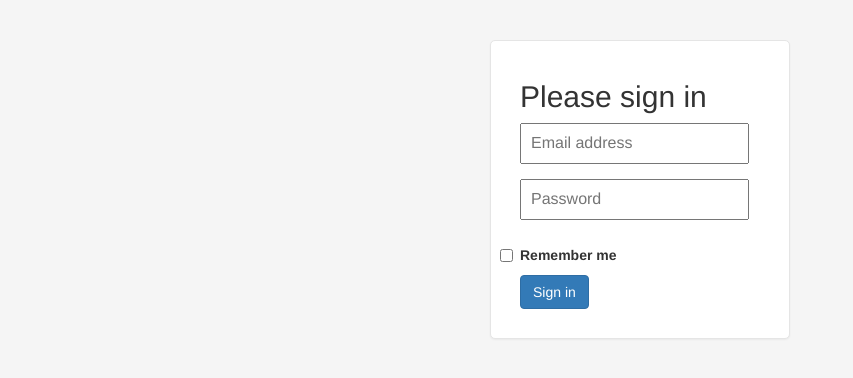
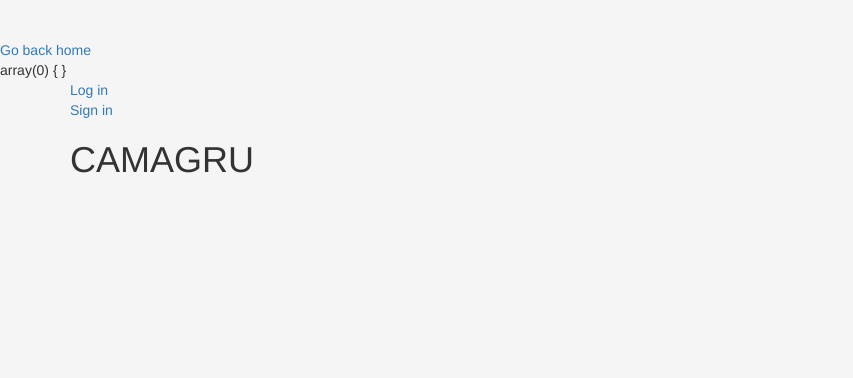
Before and after one commit to mathieu-talarian/Camagru, a PHP site: page /Cam2/public/index.php in a window 1280 px wide. Shown: the top 378 px of the page, without its empty margins (0-853 px from the left). Run offline with PHP 8.4, Linux system fonts and the light colour scheme.

Commit message:
on continue

```diff
--- a/Cam2/app/Autoloader.php
+++ b/Cam2/app/Autoloader.php
@@ -1,4 +1,5 @@
 <?php
+namespace App;
 
 class Autoloader {
 
@@ -10,11 +11,9 @@ class Autoloader {
 
 
   static function autoload($class) {
-    $class = str_replace(__NAMESPACE__, '\\', '', $class);
+    $class = str_replace(__NAMESPACE__ . '\\', '', $class);
     require __DIR__. '/'  .$class . '.php';
   }
-
-
 }
 
 ?>
--- /dev/null
+++ b/Cam2/app/Setupdb.php
@@ -0,0 +1,28 @@
+<?php
+namespace App;
+
+class Setupdb {
+
+  private $dbh;
+  private $user = "mmoullec";
+  private $pass = "";
+
+ public function createdb ($user, $pass) {
+    try {
+      $this->dbh = new \PDO('mysql:host=localhost', $user, $pass);
+}
+      catch (\PDOException $e) {
+  print "Erreur !: " . $e->getMessage() . "<br/>";
+  die();
+    }
+    if (isset($this->dbh)) {
+      $this->dbh->query('CREATE database if not exists camagru_db');
+    }
+  }
+
+  public function get_dbh() {
+    return ($this->dbh);
+  }
+}
+
+ ?>
--- a/Cam2/pages/Template/default.php
+++ b/Cam2/pages/Template/default.php
@@ -2,7 +2,7 @@
 <html lang="en">
   <head>
     <meta charset="utf-8">
-    <title>Sign in &middot; Twitter Bootstrap</title>
+    <title>Camagru</title>
     <meta name="viewport" content="width=device-width, initial-scale=1.0">
     <meta name="description" content="">
     <meta name="author" content="">
@@ -44,18 +44,5 @@
   </head>
   <body>
     <?= $content; ?>
-<!--
-    <div class="container">
-      <form class="form-signin">
-        <h2 class="form-signin-heading">Please sign in</h2>
-        <input type="text" class="input-block-level" placeholder="Email address">
-        <input type="password" class="input-block-level" placeholder="Password">
-        <label class="checkbox">
-          <input type="checkbox" value="remember-me"> Remember me
-        </label>
-        <button class="btn btn-large btn-primary" type="submit">Sign in</button>
-      </form>
-    </div>
--->
   </body>
 </html>
--- a/Cam2/pages/home.php
+++ b/Cam2/pages/home.php
@@ -1,60 +1,21 @@
-<!DOCTYPE html>
-<html lang="en">
-  <head>
-    <meta charset="utf-8">
-    <title>Sign in &middot; Twitter Bootstrap</title>
-    <meta name="viewport" content="width=device-width, initial-scale=1.0">
-    <meta name="description" content="">
-    <meta name="author" content="">
+    <div class="container">
+      <?php
 
-    <link href="https://maxcdn.bootstrapcdn.com/bootstrap/3.3.7/css/bootstrap.min.css" rel="stylesheet">
-    <style type="text/css">
-      body {
-        padding-top: 40px;
-        padding-bottom: 40px;
-        background-color: #f5f5f5;
+        //   echo '$_SESSION</br>';
+        //   var_dump($_SESSION);
+        // echo '</br>';
+        //
+        //   echo '$_POST</br>';
+        //   var_dump($_POST);
+        //   echo '</br>';
+
+      if (!isset($_SESSION['name'])) {
+        echo '<a href="index.php?p=login">Log in</a></br>';
+        echo '<a href="index.php?p=signin">Sign in</a></br>';
       }
-
-      .form-signin {
-        max-width: 300px;
-        padding: 19px 29px 29px;
-        margin: 0 auto 20px;
-        background-color: #fff;
-        border: 1px solid #e5e5e5;
-        -webkit-border-radius: 5px;
-           -moz-border-radius: 5px;
-                border-radius: 5px;
-        -webkit-box-shadow: 0 1px 2px rgba(0,0,0,.05);
-           -moz-box-shadow: 0 1px 2px rgba(0,0,0,.05);
-                box-shadow: 0 1px 2px rgba(0,0,0,.05);
+      else {
+        echo 'Bonjour' . $_SESSION['name'] . '</br>';
       }
-      .form-signin .form-signin-heading,
-      .form-signin .checkbox {
-        margin-bottom: 10px;
-      }
-      .form-signin input[type="text"],
-      .form-signin input[type="password"] {
-        font-size: 16px;
-        height: auto;
-        margin-bottom: 15px;
-        padding: 7px 9px;
-      }
-
-    </style>
-  </head>
-  <body>
-
-    <div class="container">
-      <form class="form-signin">
-        <h2 class="form-signin-heading">Please sign in</h2>
-        <input type="text" class="input-block-level" placeholder="Email address">
-        <input type="password" class="input-block-level" placeholder="Password">
-        <label class="checkbox">
-          <input type="checkbox" value="remember-me"> Remember me
-        </label>
-        <button class="btn btn-large btn-primary" type="submit">Sign in</button>
-      </form>
+      ?>
+        <h1>CAMAGRU</h1>
     </div>
-
-  </body>
-</html>
--- a/Cam2/public/index.php
+++ b/Cam2/public/index.php
@@ -1,8 +1,16 @@
 <?php
 
+session_start();
 require('../app/Autoloader.php');
 
-Autoloader::register();
+\App\Autoloader::register();
+$db = new \App\Setupdb;
+$db->createdb("mmoullec", "");
+$dbh = $db->get_dbh();
+
+echo '<a href="index.php?p=home">Go back home</a></br>';
+
+var_dump($_POST);
 
 if (isset($_GET['p'])) {
   $p = $_GET['p'];
@@ -11,8 +19,18 @@ if (isset($_GET['p'])) {
    $p = 'home';
  }
 
+
+ob_start();
 if ($p === 'home') {
   require ('../pages/home.php');
 }
+else if ($p === 'login') {
+  require ('../pages/login.php');
+}
+else if ($p === 'signin') {
+  require ('../pages/signin.php');
+}
+$content = ob_get_clean();
+require ('../pages/Template/default.php');
 
 ?>
```
Also changed, not shown: Cam2/pages/login.php (added, +12 -0 lines), Cam2/pages/signin.php (added, +11 -0 lines).
